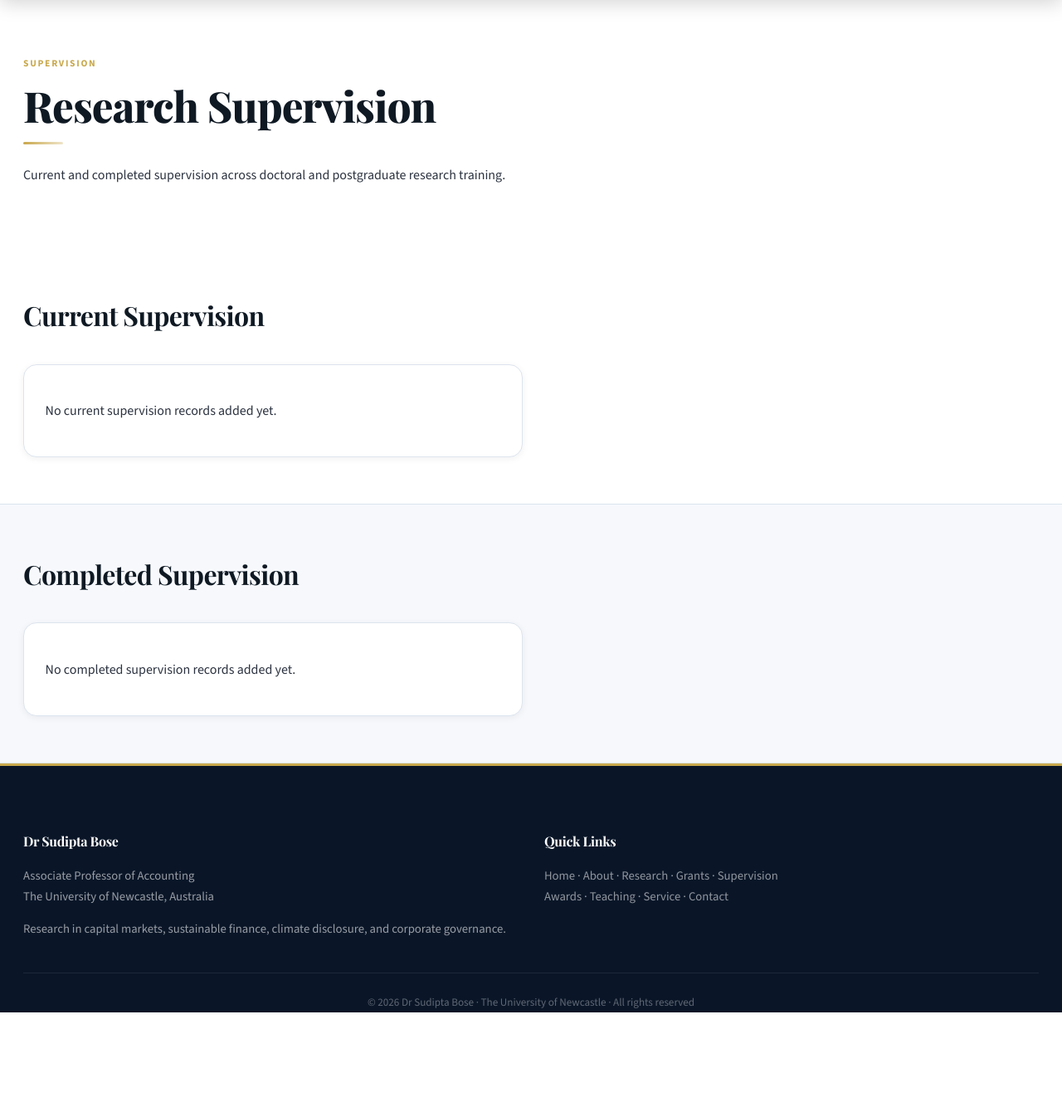
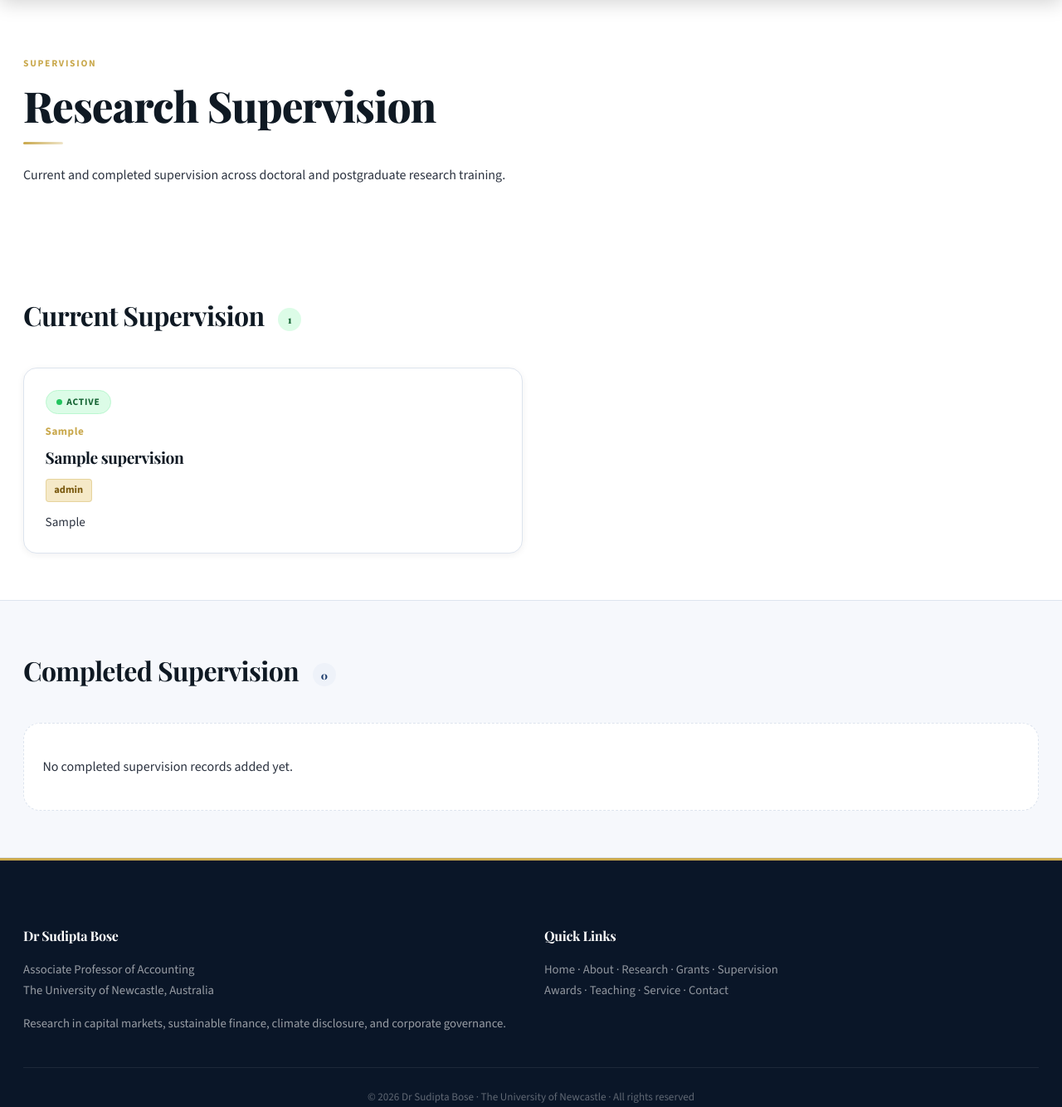
Before and after one commit to Rajibbiswas-Aisking/Sudipta-Bose, a Django app: page /supervision/ in a window 1280 px wide. Shown: the part 74-1408 px from the top of the page at 83% size. Before the commit the page ends 1294 px from the top, so only its background shows below. Run offline with Django 5.2, Linux system fonts and the light colour scheme; tables that the repository leaves empty hold one stand-in row (values such as "Sample post"); some web fonts are replaced.

Commit message:
supervision

```diff
--- a/website/admin.py
+++ b/website/admin.py
@@ -48,8 +48,9 @@ class AwardAdmin(admin.ModelAdmin):
 
 @admin.register(Supervision)
 class SupervisionAdmin(admin.ModelAdmin):
-    list_display = ('student_name', 'degree', 'status', 'role', 'ordering')
+    list_display = ('student_name', 'degree', 'status', 'role', 'current_position', 'ordering')
     list_editable = ('ordering',)
+    fields = ('student_name', 'degree', 'status', 'role', 'topic', 'current_position', 'ordering')
 
 
 @admin.register(ServiceItem)
--- a/website/models.py
+++ b/website/models.py
@@ -141,11 +141,20 @@ class Award(models.Model):
 
 
 class Supervision(models.Model):
+    STATUS_CHOICES = [
+        ('Current', 'Current'),
+        ('Completed', 'Completed'),
+    ]
+
     student_name = models.CharField(max_length=200)
     degree = models.CharField(max_length=100)
-    status = models.CharField(max_length=100)
+    status = models.CharField(max_length=100, choices=STATUS_CHOICES, default='Current')
     role = models.CharField(max_length=100, help_text='Principal supervisor / Co-supervisor')
     topic = models.CharField(max_length=250, blank=True)
+    current_position = models.CharField(
+        max_length=300, blank=True,
+        help_text='Current position or job title of the graduate (for completed supervisions)'
+    )
     ordering = models.PositiveIntegerField(default=0)
 
     class Meta:
--- a/website/templates/website/supervision.html
+++ b/website/templates/website/supervision.html
@@ -3,10 +3,119 @@
 
 {% block page_styles %}
 <style>
-.card .meta {
+/* ── Status badges ───────────────────────────────── */
+.status-badge {
+  display: inline-flex;
+  align-items: center;
+  gap: 0.35rem;
+  font-size: 0.72rem;
+  font-weight: 800;
+  letter-spacing: 0.07em;
+  text-transform: uppercase;
+  border-radius: 999px;
+  padding: 0.22rem 0.75rem;
+  margin-bottom: 0.6rem;
+}
+
+.status-badge.current {
+  background: #dcfce7;
+  color: #166534;
+  border: 1px solid #bbf7d0;
+}
+
+.status-badge.completed {
+  background: var(--accent);
+  color: var(--brand);
+  border: 1px solid rgba(26,58,107,0.18);
+}
+
+.status-badge::before {
+  content: "";
+  display: inline-block;
+  width: 7px;
+  height: 7px;
+  border-radius: 50%;
+}
+
+.status-badge.current::before   { background: #22c55e; }
+.status-badge.completed::before { background: var(--navy); }
+
+/* ── Card meta line ──────────────────────────────── */
+.sup-meta {
+  font-size: 0.82rem;
+  font-weight: 700;
   color: var(--gold);
+  letter-spacing: 0.04em;
+  margin: 0 0 0.25rem;
+}
+
+/* ── Role pill ───────────────────────────────────── */
+.role-pill {
+  display: inline-block;
+  font-size: 0.78rem;
   font-weight: 700;
-    letter-spacing: 0.04em;
+  background: var(--gold-light);
+  color: #7a5a10;
+  border: 1px solid rgba(201,168,76,0.35);
+  border-radius: 4px;
+  padding: 0.15rem 0.6rem;
+  margin-bottom: 0.5rem;
+}
+
+/* ── Topic text ──────────────────────────────────── */
+.sup-topic {
+  font-size: 0.95rem;
+  color: var(--text-body);
+  margin: 0.3rem 0 0;
+  line-height: 1.5;
+}
+
+/* ── Current position badge ──────────────────────── */
+.current-position-badge {
+  display: inline-flex;
+  align-items: center;
+  gap: 0.45rem;
+  margin-top: 0.85rem;
+  background: var(--accent);
+  border: 1px solid rgba(26,58,107,0.18);
+  border-radius: var(--radius-sm);
+  padding: 0.35rem 0.85rem;
+  font-size: 0.85rem;
+  font-weight: 600;
+  color: var(--brand);
+  width: fit-content;
+}
+
+/* ── Section count chip ──────────────────────────── */
+.section-count {
+  display: inline-flex;
+  align-items: center;
+  justify-content: center;
+  min-width: 28px;
+  height: 28px;
+  border-radius: 999px;
+  font-size: 0.78rem;
+  font-weight: 800;
+  margin-left: 0.6rem;
+  padding: 0 0.5rem;
+  vertical-align: middle;
+}
+
+.section-count.green {
+  background: #dcfce7;
+  color: #166534;
+}
+
+.section-count.navy {
+  background: var(--accent);
+  color: var(--brand);
+}
+
+.empty-card {
+  background: var(--surface);
+  border: 1px dashed var(--line);
+  border-radius: 20px;
+  padding: 1.4rem;
 }
 </style>
 {% endblock %}
@@ -18,38 +127,64 @@
     <h1>Research Supervision</h1>
     <div class="page-hero-divider"></div>
     <p>Current and completed supervision across doctoral and postgraduate research training.</p>
-</section>
-
-<section class="section">
-    <div class="container">
-    <div class="section-heading"><h2>Current Supervision</h2></div>
-    <div class="grid cards-2">
-        {% for item in current_supervisions %}
-        <article class="card">
-            <h3>{{ item.student_name }}</h3>
-            <p class="meta">{{ item.degree }} · {{ item.status }}</p>
-            <p><strong>{{ item.role }}</strong></p>
-            <p>{{ item.topic }}</p>
-        </article>
-        {% empty %}
-        <article class="card"><p>No current supervision records added yet.</p></article>
-        {% endfor %}
   </div>
 </section>
 
+{# ── Current Supervision ─────────────────────────── #}
+<section class="section">
+  <div class="container">
+    <div class="section-heading">
+      <h2>
+        Current Supervision
+        <span class="section-count green">{{ current_supervisions|length }}</span>
+      </h2>
+    </div>
+    <div class="grid cards-2" style="margin-top:1.5rem;">
+      {% for item in current_supervisions %}
+      <article class="card">
+        <span class="status-badge current">Active</span>
+        <p class="sup-meta">{{ item.degree }}</p>
+        <h3>{{ item.student_name }}</h3>
+        <span class="role-pill">{{ item.role }}</span>
+        {% if item.topic %}<p class="sup-topic">{{ item.topic }}</p>{% endif %}
+      </article>
+      {% empty %}
+      <article class="empty-card" style="grid-column:1/-1;">
+        <p>No current supervision records added yet.</p>
+      </article>
+      {% endfor %}
+    </div>
+  </div>
+</section>
+
+{# ── Completed Supervision ───────────────────────── #}
 <section class="section section-alt">
   <div class="container">
-        <div class="section-heading"><h2>Completed Supervision</h2></div>
-        <div class="grid cards-2">
+    <div class="section-heading">
+      <h2>
+        Completed Supervision
+        <span class="section-count navy">{{ completed_supervisions|length }}</span>
+      </h2>
+    </div>
+    <div class="grid cards-2" style="margin-top:1.5rem;">
       {% for item in completed_supervisions %}
       <article class="card">
+        <span class="status-badge completed">Completed</span>
+        <p class="sup-meta">{{ item.degree }}</p>
         <h3>{{ item.student_name }}</h3>
-                <p class="meta">{{ item.degree }} · {{ item.status }}</p>
-                <p><strong>{{ item.role }}</strong></p>
-                <p>{{ item.topic }}</p>
+        <span class="role-pill">{{ item.role }}</span>
+        {% if item.topic %}<p class="sup-topic">{{ item.topic }}</p>{% endif %}
+        {% if item.current_position %}
+        <p class="current-position-badge">
+          <span>💼</span>
+          <span>{{ item.current_position }}</span>
+        </p>
+        {% endif %}
       </article>
       {% empty %}
-            <article class="card"><p>No completed supervision records added yet.</p></article>
+      <article class="empty-card" style="grid-column:1/-1;">
+        <p>No completed supervision records added yet.</p>
+      </article>
       {% endfor %}
     </div>
   </div>
--- a/website/views.py
+++ b/website/views.py
@@ -71,8 +71,8 @@ def service(request):
 def supervision_page(request):
     return render(request, 'website/supervision.html', {
         'supervisions': Supervision.objects.all(),
-        'current_supervisions': Supervision.objects.filter(status='Current'),
-        'completed_supervisions': Supervision.objects.filter(status='Completed'),
+        'current_supervisions': Supervision.objects.filter(status__iexact='Current'),
+        'completed_supervisions': Supervision.objects.filter(status__iexact='Completed'),
     })
 
 
```
Also changed, not shown: website/migrations/0010_add_current_position_to_supervision.py (added), website/migrations/0011_alter_supervision_status.py (added). Lines whose indentation alone changed are shown as unchanged.
